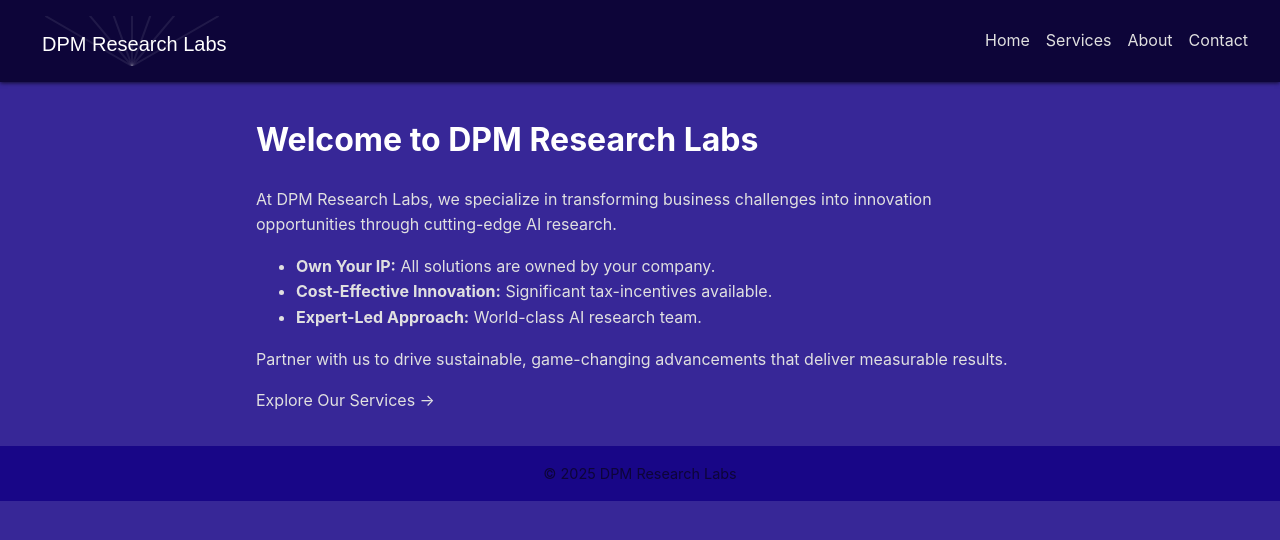
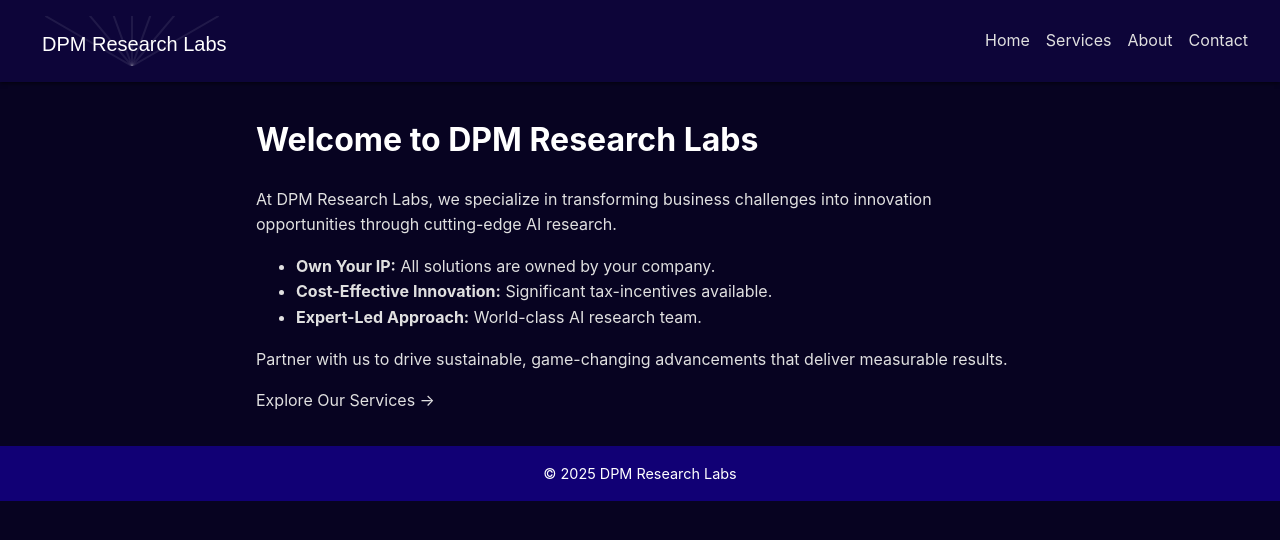
Before and after one commit to kblock1/dpm-research-labs, a Next.js app: page / in a window 1280 px wide. Shown: the top 540 px of the page. Built offline with nearby package versions, Linux system fonts and the light colour scheme.

Commit message:
colour change

```diff
--- a/styles/globals.css
+++ b/styles/globals.css
@@ -10,7 +10,7 @@ html, body {
 
 body {
   margin: 0;
-  background: #140085d8;
+  background: #070321;
   color: #e0e0e0;
   font-family: -apple-system, BlinkMacSystemFont, "Segoe UI", Roboto, sans-serif;
   line-height: 1.6;
@@ -65,6 +65,6 @@ footer {
   text-align: center;
   padding: 1rem;
   font-size: 0.9rem;
-  color: #0d0539;
+  color: #ffffff;
   background: #140085d8;
 }
```
